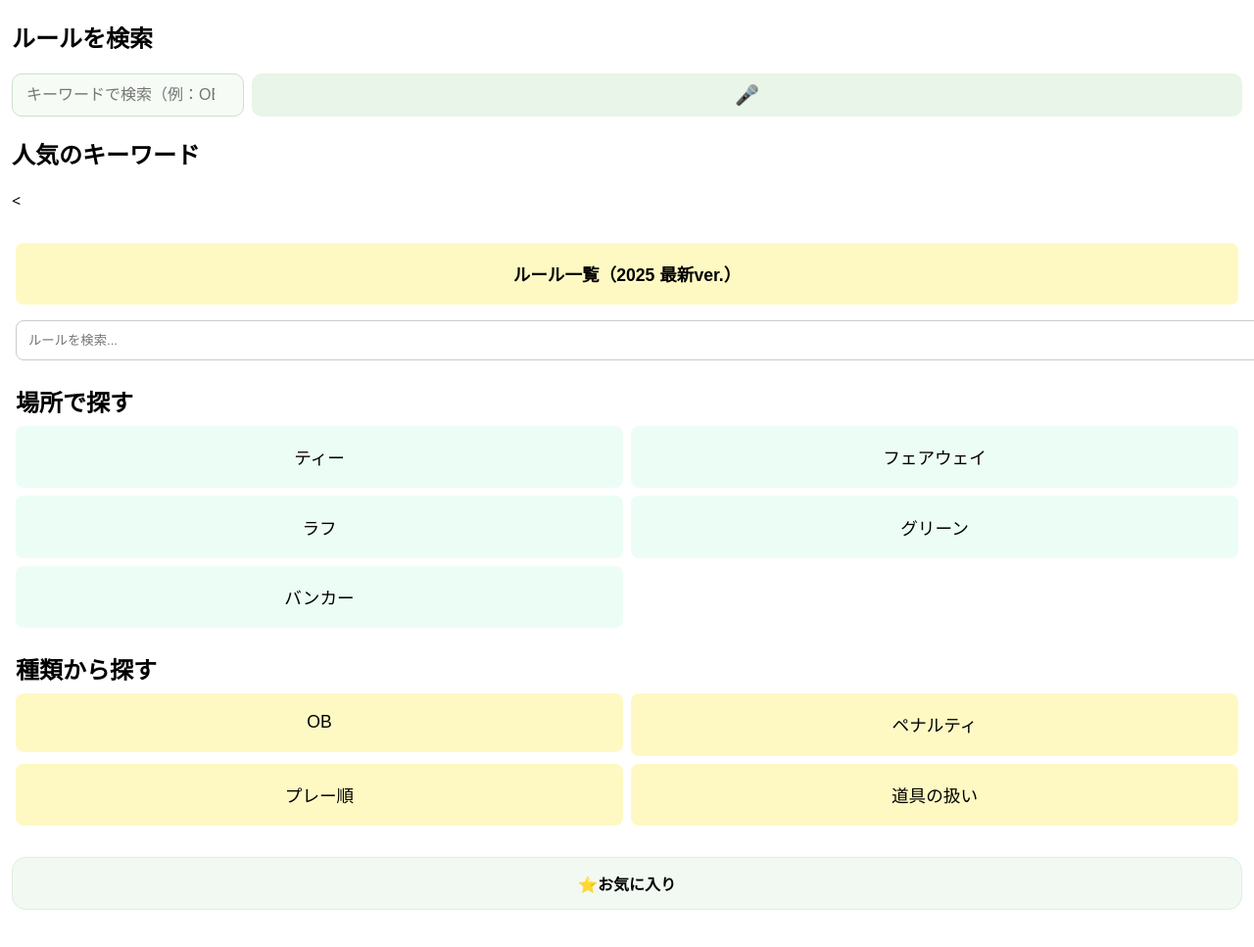
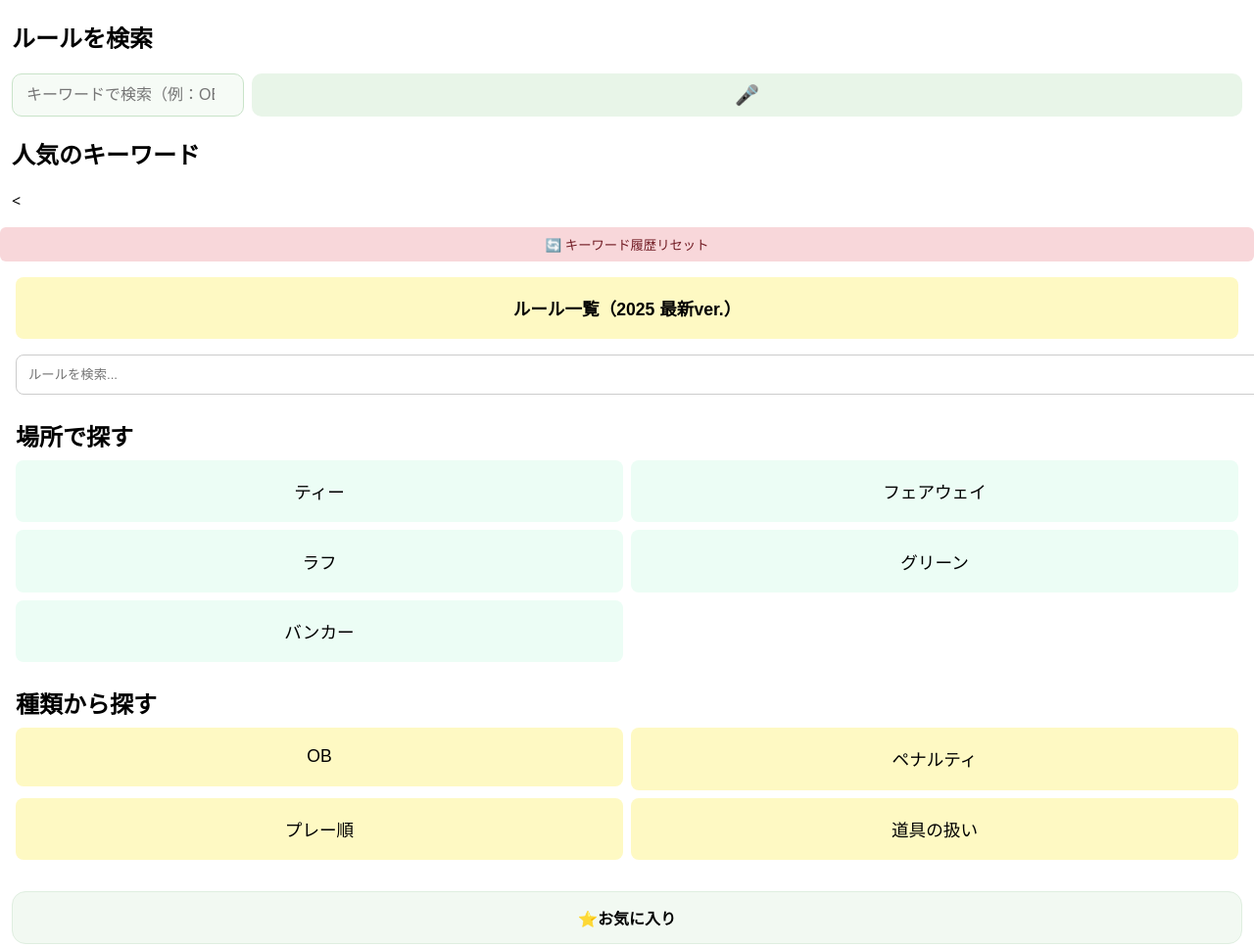
Before and after one commit to uta7770502/golf-rules, a website: page index.html in a window 1280 px wide. Shown: the whole page at 98% size. Before the commit the page ends 945 px from the top, so only its background shows below. Drawn offline with nearby package versions, Linux system fonts and the light colour scheme.

Commit message:
Update index.html

```diff
--- a/index.html
+++ b/index.html
@@ -136,6 +136,20 @@ function renderKeywords(){
 document.addEventListener("DOMContentLoaded", renderKeywords);
     </script>
 
+    <!-- デバッグ用: 人気キーワードの履歴リセット -->
+<div style="text-align:center; margin-top:10px;">
+  <button onclick="resetKeywords()" style="background:#f8d7da; color:#721c24; padding:8px 16px; border:none; border-radius:6px;">
+    🔄 キーワード履歴リセット
+  </button>
+</div>
+
+<script>
+function resetKeywords(){
+  localStorage.clear();
+  alert("人気キーワードの履歴をリセットしました！");
+  renderKeywords(); // もう一度描画
+}
+</script>
 
     <div id="root"></div>
 
```
